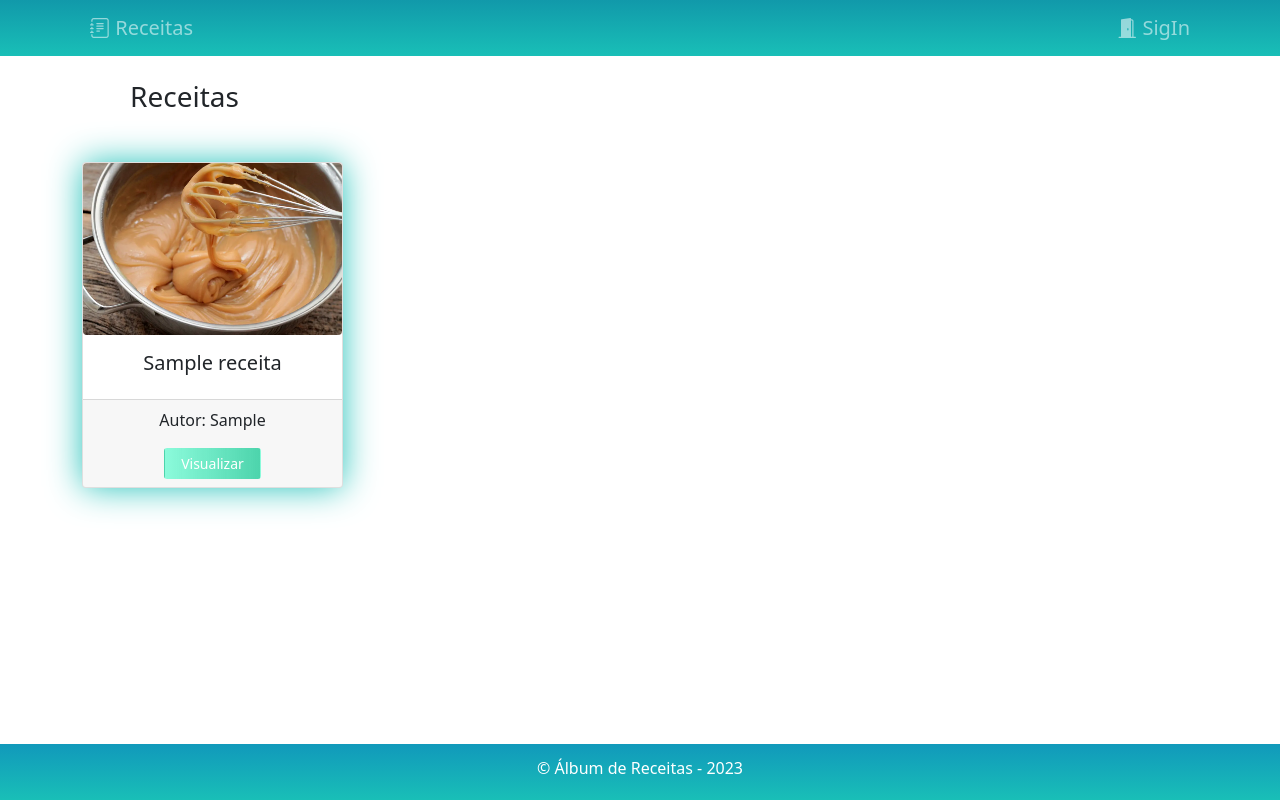
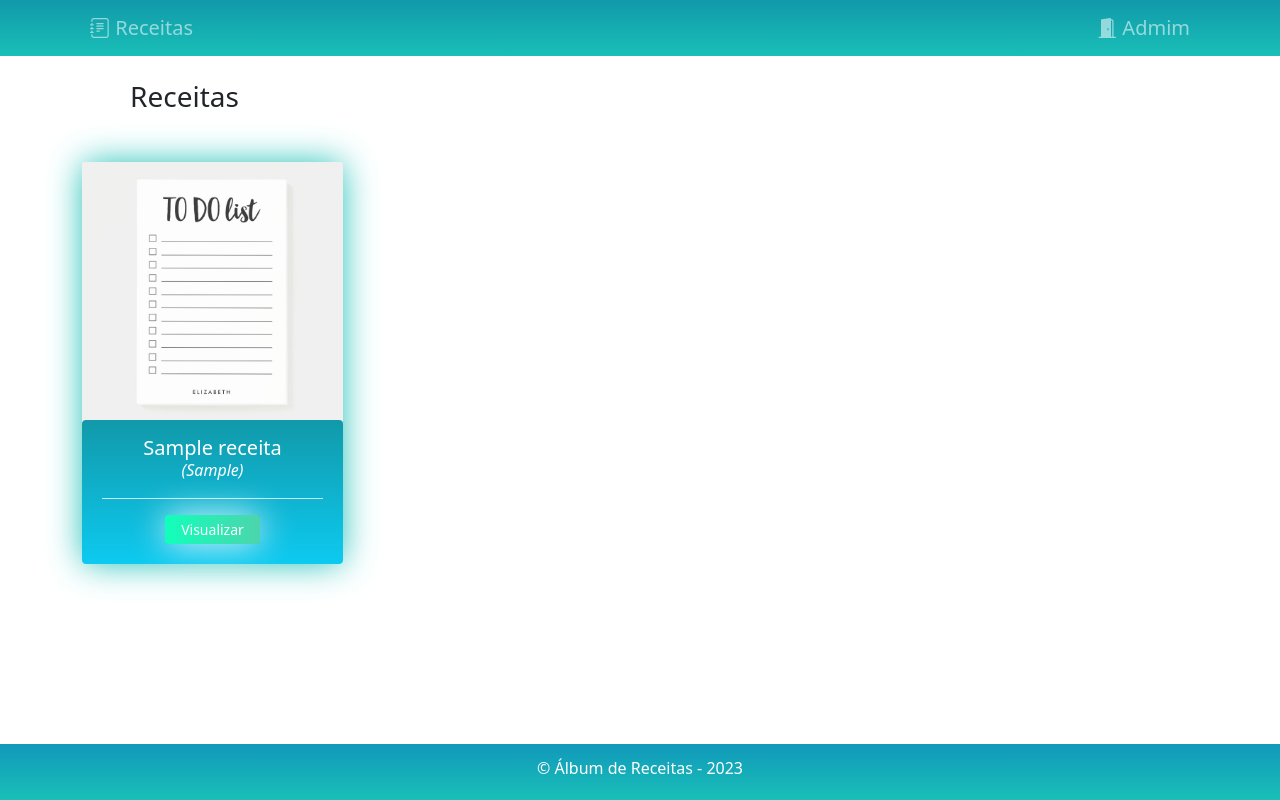
Before and after one commit to JAndersonArruda/Flask-Receita, a Flask app: page / in a window 1280 px wide. Run offline with Flask 3, Linux system fonts and the light colour scheme; tables that the repository leaves empty hold one stand-in row (values such as "Sample post"); some libraries are stand-ins or nearby versions.

Commit message:
stilizando cards

```diff
--- a/static/css/style.css
+++ b/static/css/style.css
@@ -22,11 +22,33 @@ body {
     margin-bottom: 3%;
 }
 
+#autor {
+    margin-top: -10px;
+    font-style: italic;
+}
+
+#card-elemnts {
+    background-image: linear-gradient( to top, #0dcaf0, #19a);
+    color: #ffffff;
+    margin-top: -3px;
+}
+
+
 #box-shadow {
     -webkit-box-shadow: 0px 0px 35px -1px rgba(25,191,183,1);
     -moz-box-shadow: 0px 0px 35px -1px rgba(25,191,183,1);
     box-shadow: 0px 0px 35px -1px rgba(25,191,183,1);
+    border: 0px;
 }
+
+#box-shadow-button {
+    -webkit-box-shadow: 0px 0px 35px -1px rgba(25,191,183,1);
+    -moz-box-shadow: 0px 0px 35px -1px rgba(25,191,183,1);
+    box-shadow: 0px 0px 35px -1px rgba(255,255,255,1);
+    border: 0px;
+}
+
+
 
 #table {
     max-width: 100%;
--- a/templates/lista.html
+++ b/templates/lista.html
@@ -4,16 +4,20 @@
         {% for receita in receitas %}
             <div class="col-sm-3 mb-4" style="text-align: center;">
                 <div class="card" id="box-shadow">
-                    <img src="{{ url_for('imagem', nome_arquivo=capa) }}" class="card-img-top rounded" alt="imagem da Receita">
-                    <div class="card-body">
+                    <img src="{{ url_for('imagem', nome_arquivo=capa) }}" class="card-img-top" alt="imagem da Receita">
+                    <div class="card-body rounded" id="card-elemnts">
                         <h5 class="card-title fw-lighter">{{ receita.nome }}</h5>
-                    </div>
-                    <div class="card-footer">
-                        <p class="card-text fw-lighter">Autor: {{ receita.autor }}</p>
-                        <a href="{{ url_for('visualizar', id=receita.id) }}" class="btn btn-sm fw-lighter ps-3 pe-3" style=" background-image: linear-gradient( to left, #4dd4ac, #1FB7); color: #fff;">Visualizar</a>
+                        <p class="card-text fw-lighter h-6" id="autor">({{ receita.autor }})</p>
+                        <div class="m-1">
+                            <hr class="border-primary border-3 opacity-75">
+                        </div>
+                        <a href="{{ url_for('visualizar', id=receita.id) }}" class="btn btn-sm fw-lighter ps-3 pe-3 mb-1" id="box-shadow-button"
+                            style=" background-image: linear-gradient( to left, #4dd4ac, #1FB); color: #fff;">Visualizar</a>
                         {% if session['usuario_logado'] %}
-                            <a href="{{ url_for('editar', id=receita.id) }}" class="btn btn-sm fw-lighter ps-3 pe-3" style="background-image: linear-gradient( to left, #0dcaf0, #19B); color: #fff;">Editar</a>
-                            <a href="{{ url_for('deletar', id=receita.id) }}" class="btn btn-sm fw-lighter ps-3 pe-3" style="background-image: linear-gradient( to left, #e35d6a, #f41c31); color: #fff;">Deletar</a>
+                            <a href="{{ url_for('editar', id=receita.id) }}" class="btn btn-sm fw-lighter ps-3 pe-3 mb-1" id="box-shadow-button"
+                                style="background-image: linear-gradient( to left, #0dcaf0, #19B); color: #fff;">Editar</a>
+                            <a href="{{ url_for('deletar', id=receita.id) }}" class="btn btn-sm fw-lighter ps-3 pe-3 mb-1" id="box-shadow-button"
+                                style="background-image: linear-gradient( to left, #e35d6a, #f41c31); color: #fff;">Deletar</a>
                         {% endif %}
                     </div>
                 </div>
--- a/templates/template.html
+++ b/templates/template.html
@@ -27,11 +27,11 @@
                 <ul class="navbar-nav me-auto mb-2 mb-lg-0 d-flex">
                   {% if session['usuario_logado'] %}
                   <li class="nav-item">
-                    <a class="nav-link fw-lighter" href="{{ url_for('logout') }}"><i class="bi bi-door-closed-fill"></i> <strong>SigUt</strong></a>
+                    <a class="nav-link fw-lighter" href="{{ url_for('logout') }}"><i class="bi bi-door-closed-fill"></i> <strong>SingUt</strong></a>
                   </li>
                   {% else %}
                   <li class="nav-item">
-                    <a class="nav-link fw-lighter" href="{{ url_for('login') }}"><i class="bi bi-door-open-fill"></i> <strong>SigIn</strong></a>
+                    <a class="nav-link fw-lighter" href="{{ url_for('login') }}"><i class="bi bi-door-open-fill"></i> <strong>Admim</strong></a>
                   </li>
                   {% endif %}
                 </ul>
--- a/views.py
+++ b/views.py
@@ -7,7 +7,7 @@ import time
 @app.route('/')
 def home():
     lista = Receitas.query.order_by(Receitas.id)
-    capa_receita = recupera_imagem_card(Receitas.id)
+    capa_receita = recupera_imagem(Receitas.id)
     print(f"as capas da rome: {capa_receita}")
     return render_template('lista.html', titulo='Receitas', receitas=lista, capa=capa_receita)
 
```
Also changed, not shown: uploads/capa11-1674675608.4111123.jpg (added).
